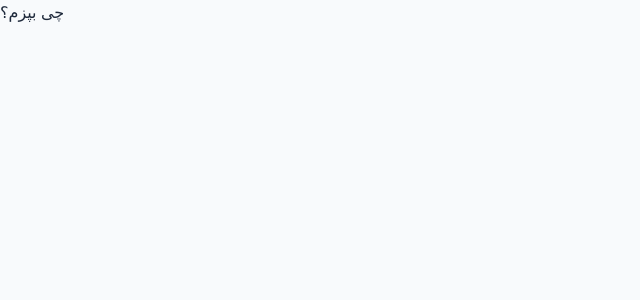
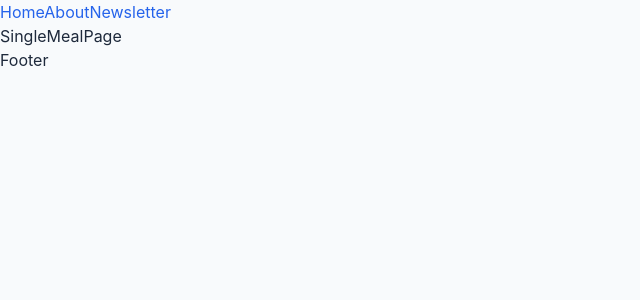
Before and after one commit to dev9fe8891/meal-radar, a React (Vite) app: page /meals/1 in a window 1280 px wide. Shown: the top 300 px of the page, without its empty margins (0-640 px from the left). Built offline with nearby package versions, Linux system fonts and the light colour scheme.

Commit message:
feat: implement routing and add foundational pages for the meal-radar project

```diff
--- a/package.json
+++ b/package.json
@@ -11,7 +11,8 @@
   },
   "dependencies": {
     "react": "^19.2.7",
-    "react-dom": "^19.2.7"
+    "react-dom": "^19.2.7",
+    "react-router-dom": "^7.18.1"
   },
   "devDependencies": {
     "@types/react": "^19.2.17",
--- a/src/App.jsx
+++ b/src/App.jsx
@@ -1,5 +1,46 @@
+import { createBrowserRouter, RouterProvider } from "react-router-dom";
+import RootLayout from "./layouts/RootLayout";
+import {
+  AboutPage,
+  HomePage,
+  NewsletterPage,
+  RootErrorBoundary,
+  RouteErrorBoundary,
+  SingleMealPage,
+} from "./pages";
+
+const router = createBrowserRouter([
+  {
+    path: "/",
+    element: <RootLayout />,
+    errorElement: <RootErrorBoundary />,
+    children: [
+      {
+        index: true,
+        element: <HomePage />,
+        errorElement: <RouteErrorBoundary />,
+      },
+      {
+        path: "meals/:id",
+        element: <SingleMealPage />,
+        errorElement: <RouteErrorBoundary />,
+      },
+      {
+        path: "about",
+        element: <AboutPage />,
+        errorElement: <RouteErrorBoundary />,
+      },
+      {
+        path: "newsletter",
+        element: <NewsletterPage />,
+        errorElement: <RouteErrorBoundary />,
+      },
+    ],
+  },
+]);
+
 function App() {
-  return <>چی بپزم؟</>;
+  return <RouterProvider router={router} />;
 }
 
 export default App;
--- /dev/null
+++ b/src/components/Footer.jsx
@@ -0,0 +1,5 @@
+function Footer() {
+  return <footer>Footer</footer>;
+}
+
+export default Footer;
--- /dev/null
+++ b/src/components/Header.jsx
@@ -0,0 +1,15 @@
+import { NavLink } from "react-router-dom";
+
+function Header() {
+  return (
+    <header>
+      <nav>
+        <NavLink to="/">Home</NavLink>
+        <NavLink to="/about">About</NavLink>
+        <NavLink to="/newsletter">Newsletter</NavLink>
+      </nav>
+    </header>
+  );
+}
+
+export default Header;
--- /dev/null
+++ b/src/layouts/RootLayout.jsx
@@ -0,0 +1,17 @@
+import { Outlet } from "react-router-dom";
+import Header from "../components/Header";
+import Footer from "../components/Footer";
+
+function RootLayout() {
+  return (
+    <>
+      <Header />
+      <main>
+        <Outlet />
+      </main>
+      <Footer />
+    </>
+  );
+}
+
+export default RootLayout;
--- /dev/null
+++ b/src/pages/AboutPage.jsx
@@ -0,0 +1,5 @@
+function AboutPage() {
+  return <div>AboutPage</div>;
+}
+
+export default AboutPage;
--- /dev/null
+++ b/src/pages/HomePage.jsx
@@ -0,0 +1,5 @@
+function HomePage() {
+  return <div>HomePage</div>;
+}
+
+export default HomePage;
--- /dev/null
+++ b/src/pages/NewsletterPage.jsx
@@ -0,0 +1,5 @@
+function NewsletterPage() {
+  return <div>NewsletterPage</div>;
+}
+
+export default NewsletterPage;
--- /dev/null
+++ b/src/pages/RootErrorBoundary.jsx
@@ -0,0 +1,5 @@
+function RootErrorBoundary() {
+  return <div>RootErrorBoundary</div>;
+}
+
+export default RootErrorBoundary;
--- /dev/null
+++ b/src/pages/RouteErrorBoundary.jsx
@@ -0,0 +1,5 @@
+function RouteErrorBoundary() {
+  return <div>RouteErrorBoundary</div>;
+}
+
+export default RouteErrorBoundary;
--- /dev/null
+++ b/src/pages/SingleMealPage.jsx
@@ -0,0 +1,5 @@
+function SingleMealPage() {
+  return <div>SingleMealPage</div>;
+}
+
+export default SingleMealPage;
--- /dev/null
+++ b/src/pages/index.js
@@ -0,0 +1,6 @@
+export { default as HomePage } from "./HomePage";
+export { default as SingleMealPage } from "./SingleMealPage";
+export { default as AboutPage } from "./AboutPage";
+export { default as NewsletterPage } from "./NewsletterPage";
+export { default as RootErrorBoundary } from "./RootErrorBoundary";
+export { default as RouteErrorBoundary } from "./RouteErrorBoundary";
```
Also changed, not shown: 1 other file (tests, documents, lock files or other folders).
